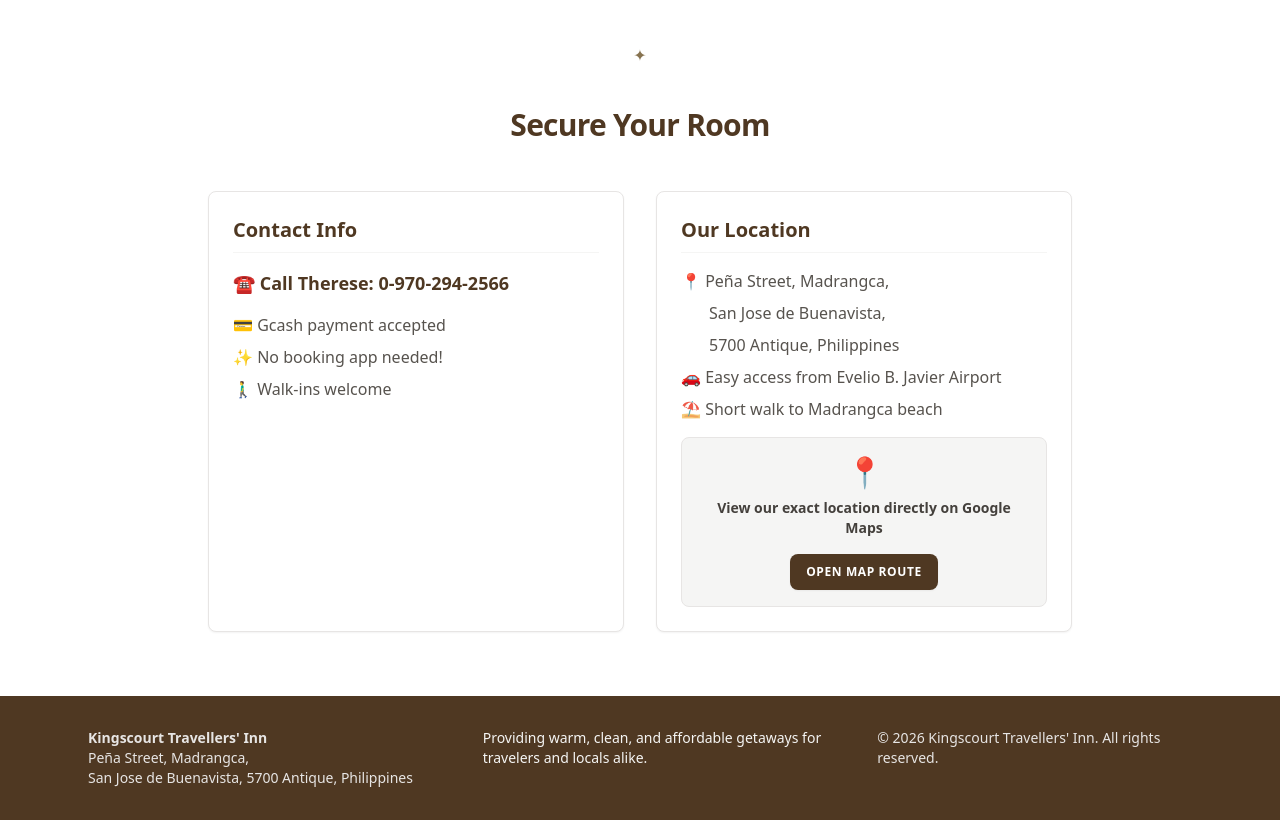
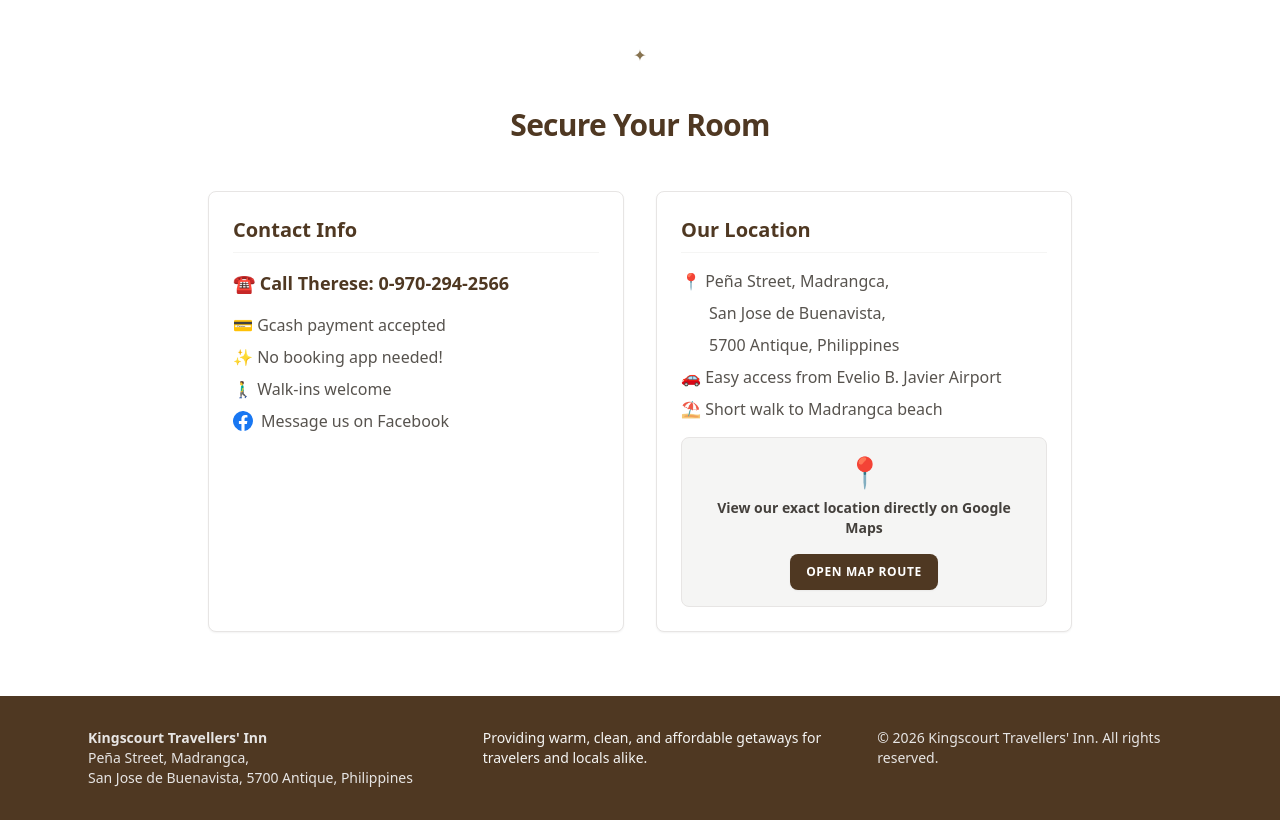
Before and after one commit to GwenCodes/Antique-lodging-business, a plain HTML site: page index.html in a window 1280 px wide. Shown: the part 3647-4467 px from the top of the page. Drawn offline with nearby package versions, Linux system fonts and the light colour scheme.

Commit message:
Added FB link

```diff
--- a/index.html
+++ b/index.html
@@ -186,6 +186,22 @@
           padding: 0;
           margin: 0.25rem 0;
         }
+      }
+      .social-center {
+        display: flex;
+        justify-content: center;
+      }
+
+      .social-link {
+          display: inline-flex;
+          align-items: center;
+          gap: 8px; /* space between icon and text */
+          text-decoration: none;
+        }
+
+      .social-link:hover {
+        font-weight: bold;
+        color: #1877F2
       }
       .video-gallery {
           display: grid;
@@ -445,6 +461,7 @@
         >
           Let's Get Social
         </h2>
+
         <p class="mb-10 sm:mb-20">See our what our visitors see and connect with us!</p>
       </div>
       <section class="video-gallery">
@@ -591,6 +608,27 @@
                 <li>💳 Gcash payment accepted</li>
                 <li>✨ No booking app needed!</li>
                 <li>🚶‍♂️ Walk-ins welcome</li>
+                <li>
+                  <a
+                    href="https://www.facebook.com/profile.php?id=100045842036176"
+                    target="_blank"
+                    rel="noopener noreferrer"
+                    aria-label="Visit our Facebook page"
+                    class="social-link"
+                  >
+                    <svg
+                      width="20"
+                      height="20"
+                      viewBox="0 0 24 24"
+                      fill="#1877F2"
+                      aria-hidden="true"
+                    >
+                      <path d="M24 12a12 12 0 10-13.88 11.85v-8.39H7.08V12h3.04V9.41c0-3 1.79-4.66 4.53-4.66 1.31 0 2.68.23 2.68.23v2.95h-1.51c-1.49 0-1.95.92-1.95 1.87V12h3.32l-.53 3.46h-2.79v8.39A12 12 0 0024 12z"/>
+                    </svg>
+
+                    <span>Message us on Facebook</span>
+                  </a>
+                </li>
               </ul>
             </div>
           </div>
```
